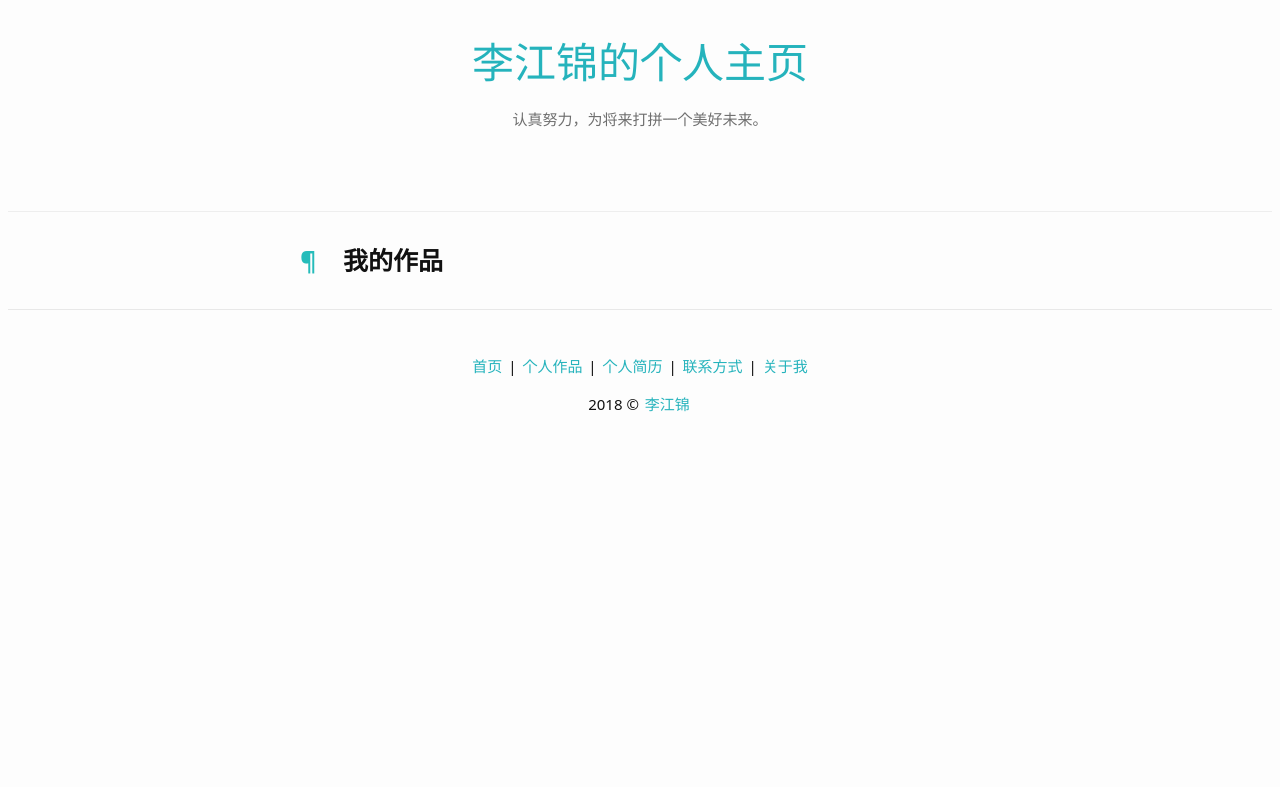
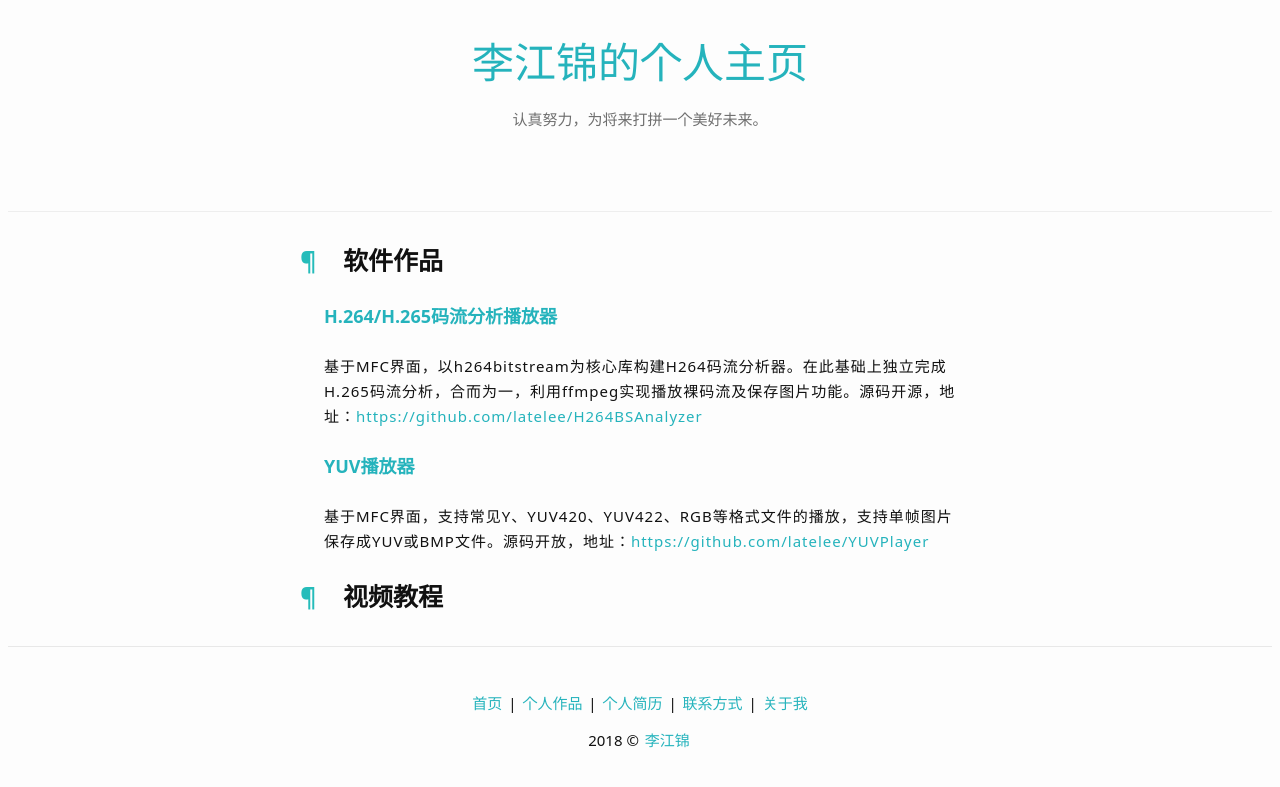
Before and after one commit to lijiangjin/lijiangjin.github.io, a Jekyll site: the page built from mywork.html, in a window 1280 px wide. Shown: the top 787 px of the page. Built offline with Jekyll 4.4.1, drawn with Linux system fonts in a browser that asks for light colours; nearby versions of some CDN libraries; comment, search, counter and statistics services are not loaded.

Commit message:
update
Signed-off-by: jj <jj@lijiangjin.cn>

```diff
--- a/mywork.html
+++ b/mywork.html
@@ -5,4 +5,14 @@ subtitle: 认真努力，为将来打拼一个美好未来。
 permalink: /mywork/
 ---
 
-<h2>我的作品</h2>
+<h2>软件作品</h2>
+
+<h4><a href="https://github.com/latelee/H264BSAnalyzer"  target="_blank">H.264/H.265码流分析播放器</a></h4>
+
+<p>基于MFC界面，以h264bitstream为核心库构建H264码流分析器。在此基础上独立完成H.265码流分析，合而为一，利用ffmpeg实现播放裸码流及保存图片功能。源码开源，地址：<a href="https://github.com/latelee/H264BSAnalyzer"  target="_blank">https://github.com/latelee/H264BSAnalyzer</a></p>
+
+<h4><a href="https://github.com/latelee/YUVPlayer"  target="_blank">YUV播放器</a></h4>
+
+<p>基于MFC界面，支持常见Y、YUV420、YUV422、RGB等格式文件的播放，支持单帧图片保存成YUV或BMP文件。源码开放，地址：<a href="https://github.com/latelee/YUVPlayer"  target="_blank">https://github.com/latelee/YUVPlayer</a></p>
+
+<h2>视频教程</h2>
--- a/resume.html
+++ b/resume.html
@@ -88,8 +88,6 @@ dm8127+E3845组合平台。移动式测速卡口一体机，集图像采集、
 <p>2013.05~2013.12
 项目使用“SONY CMOS相机模块（IMX136）+TI DM385”构架平台。实现高清网络摄像机(智能一体机)，应用于视频监控场景及停车场监控方案。个人负责：前期预研；项目管理；设备底层驱动和部分业务开发。</p>
 
-<h3></h3>
-
 <h2>业余作品</h2>
 
 <h4><a href="https://github.com/latelee/H264BSAnalyzer"  target="_blank">H.264/H.265码流分析播放器</a></h4>
```
